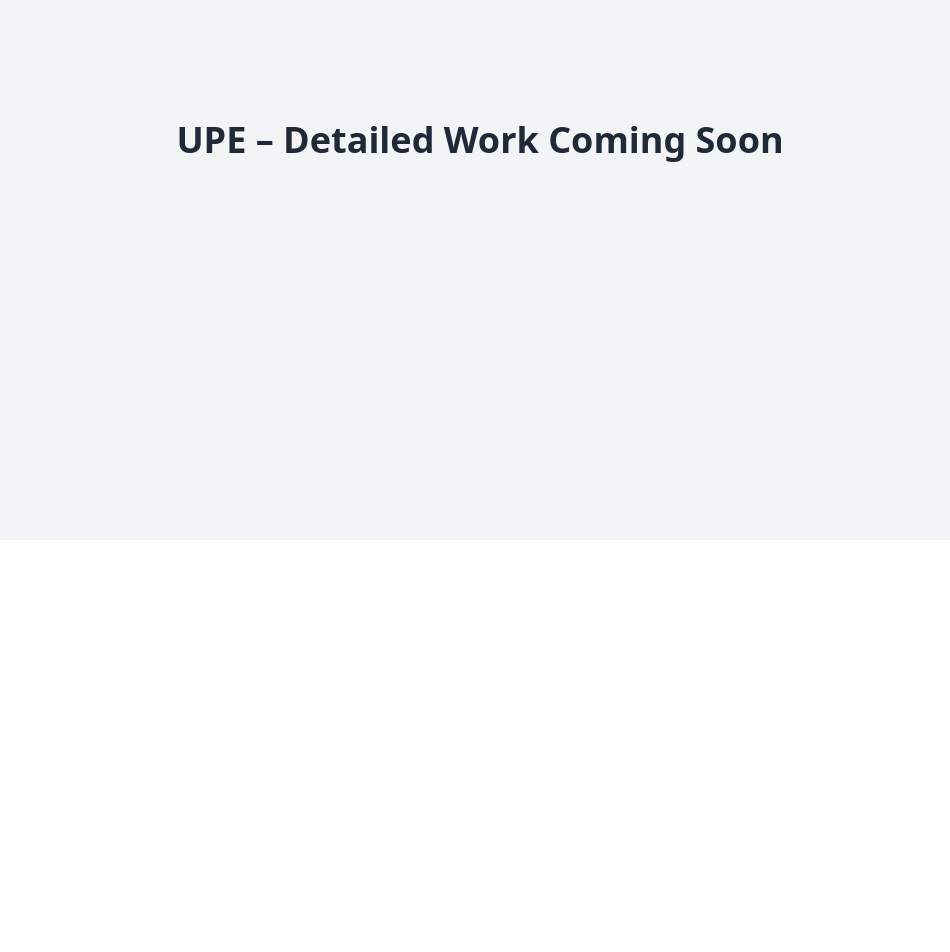
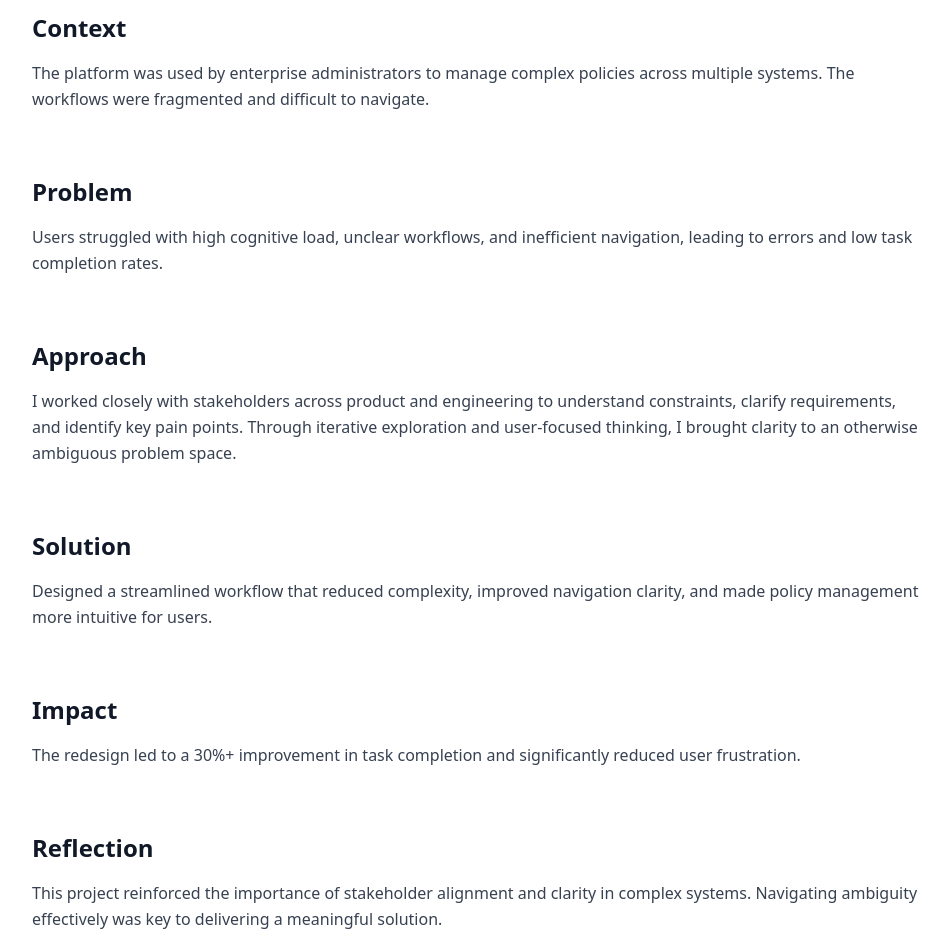
Before and after one commit to Simha1991/narasimha-portfolio, a React (Vite) app: page /narasimha-portfolio/upe-detail in a window 1280 px wide. Shown: the part 260-1212 px from the top of the page, without its empty margins (160-1110 px from the left). Before the commit the page ends 800 px from the top, so only its background shows below. Built offline with nearby package versions, Linux system fonts and the light colour scheme; the HTML template or start-up script is replaced by a standard one.

Commit message:
Update UpeDetail.jsx

```diff
--- a/src/pages/UpeDetail.jsx
+++ b/src/pages/UpeDetail.jsx
@@ -1,11 +1,91 @@
-import React from "react";
+export default function UPE() {
+  return (
+    <div className="bg-white text-gray-900 px-6 py-20">
 
-export default function UpeDetail() {
-  return (
-    <section className="min-h-screen flex items-center justify-center bg-gray-100">
-      <h1 className="text-4xl font-bold text-gray-800">
-        UPE – Detailed Work Coming Soon
-      </h1>
-    </section>
+      <div className="max-w-4xl mx-auto space-y-16">
+
+        {/* Hero */}
+        <section>
+          <h1 className="text-4xl font-bold">
+            Unified Policy Engine (UPE)
+          </h1>
+          <p className="mt-4 text-lg text-gray-600">
+            Simplifying complex policy workflows across enterprise systems
+          </p>
+
+          <div className="mt-6 text-sm text-gray-500">
+            Role: Lead UX Designer • Impact: Improved task completion by 30%+
+          </div>
+        </section>
+
+        {/* Context */}
+        <section>
+          <h2 className="text-2xl font-semibold">
+            Context
+          </h2>
+          <p className="mt-4 text-gray-700 leading-relaxed">
+            The platform was used by enterprise administrators to manage complex policies
+            across multiple systems. The workflows were fragmented and difficult to navigate.
+          </p>
+        </section>
+
+        {/* Problem */}
+        <section>
+          <h2 className="text-2xl font-semibold">
+            Problem
+          </h2>
+          <p className="mt-4 text-gray-700 leading-relaxed">
+            Users struggled with high cognitive load, unclear workflows, and inefficient navigation,
+            leading to errors and low task completion rates.
+          </p>
+        </section>
+
+        {/* Approach */}
+        <section>
+          <h2 className="text-2xl font-semibold">
+            Approach
+          </h2>
+          <p className="mt-4 text-gray-700 leading-relaxed">
+            I worked closely with stakeholders across product and engineering to understand
+            constraints, clarify requirements, and identify key pain points. Through iterative
+            exploration and user-focused thinking, I brought clarity to an otherwise ambiguous problem space.
+          </p>
+        </section>
+
+        {/* Solution */}
+        <section>
+          <h2 className="text-2xl font-semibold">
+            Solution
+          </h2>
+          <p className="mt-4 text-gray-700 leading-relaxed">
+            Designed a streamlined workflow that reduced complexity, improved navigation clarity,
+            and made policy management more intuitive for users.
+          </p>
+        </section>
+
+        {/* Impact */}
+        <section>
+          <h2 className="text-2xl font-semibold">
+            Impact
+          </h2>
+          <p className="mt-4 text-gray-700 leading-relaxed">
+            The redesign led to a 30%+ improvement in task completion and significantly reduced
+            user frustration.
+          </p>
+        </section>
+
+        {/* Reflection */}
+        <section>
+          <h2 className="text-2xl font-semibold">
+            Reflection
+          </h2>
+          <p className="mt-4 text-gray-700 leading-relaxed">
+            This project reinforced the importance of stakeholder alignment and clarity in complex systems.
+            Navigating ambiguity effectively was key to delivering a meaningful solution.
+          </p>
+        </section>
+
+      </div>
+    </div>
   );
 }
```
